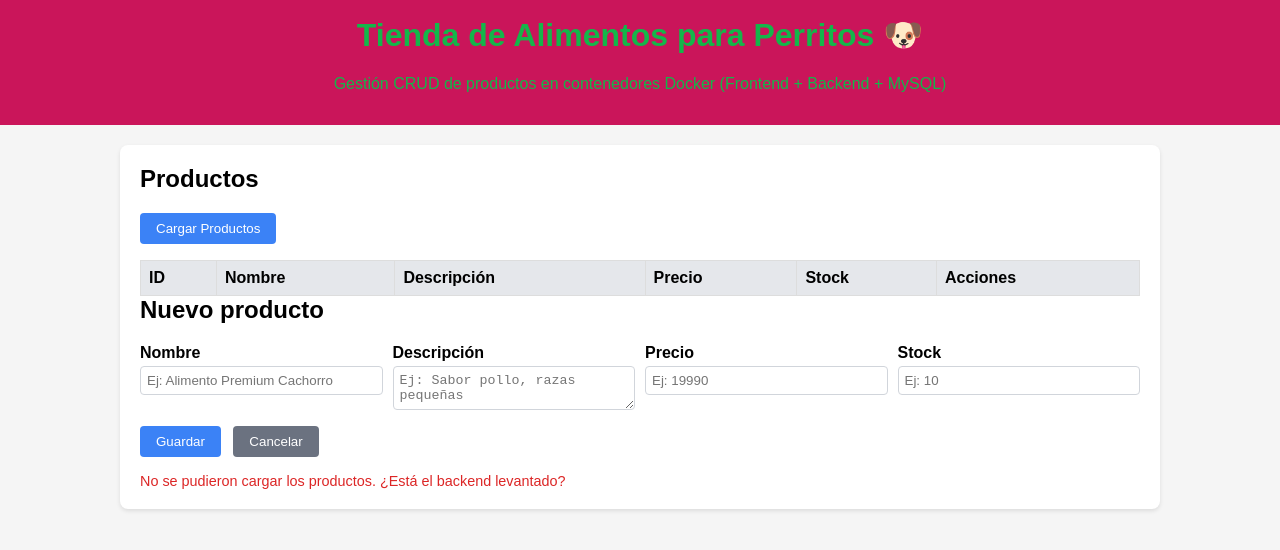
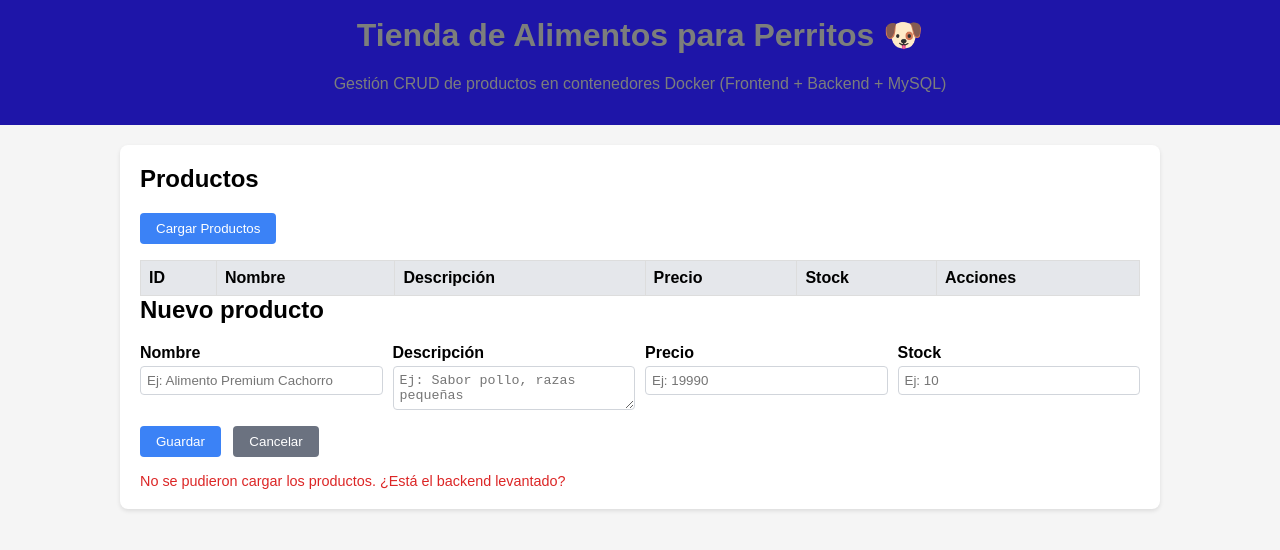
Before and after one commit to kecayn/Tienda-perritos-eks-ev3, a plain HTML site: page frontend/index.html in a window 1280 px wide. Drawn offline with Linux system fonts and the light colour scheme; no server answers.

Commit message:
cambios de color header

```diff
--- a/frontend/index.html
+++ b/frontend/index.html
@@ -12,8 +12,8 @@
       background: #f5f5f5;
     }
     header {
-      background: #ca155a;
-      color: rgb(20, 182, 74);
+      background: #1e15a8;
+      color: rgb(124, 126, 124);
       padding: 16px;
       text-align: center;
     }
```
